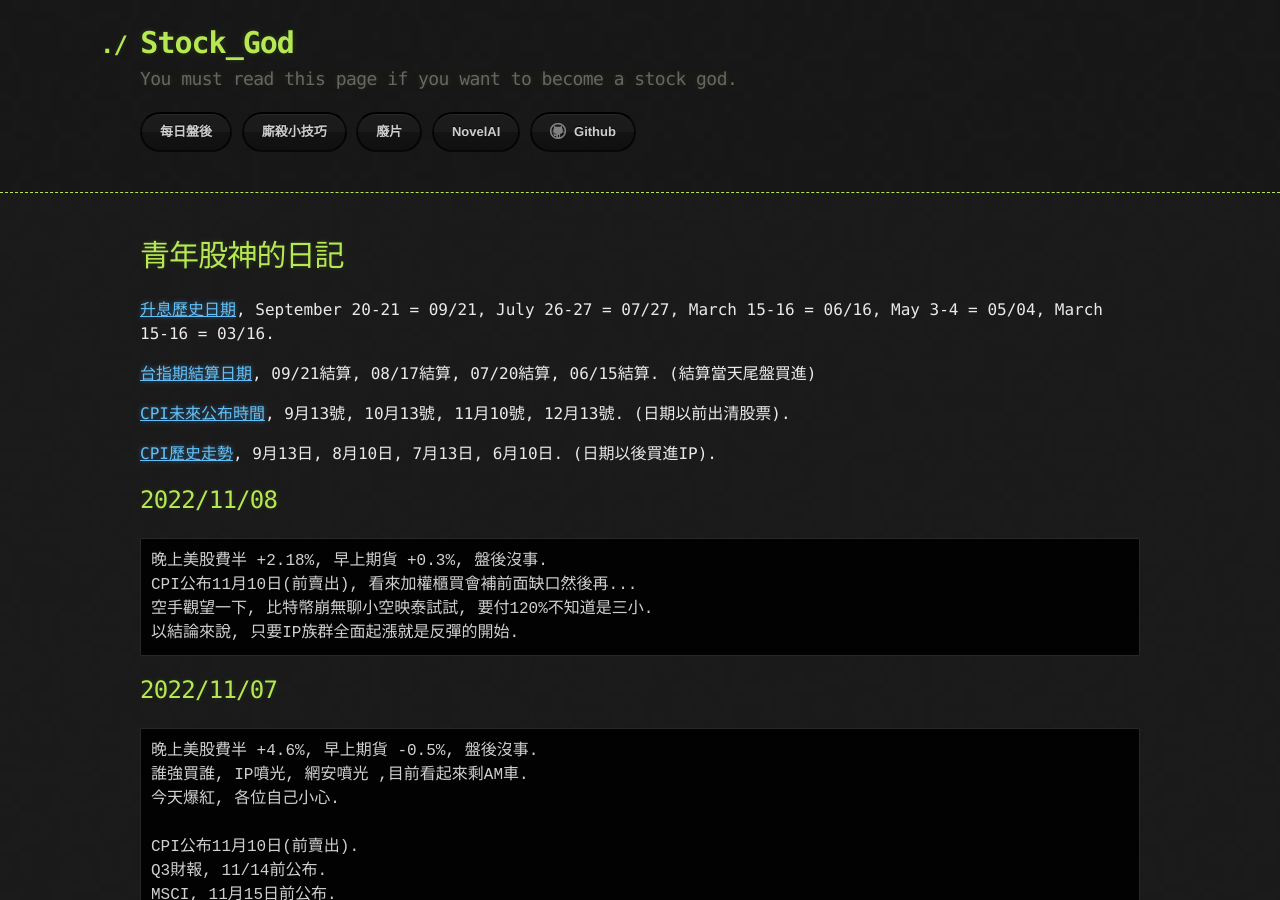
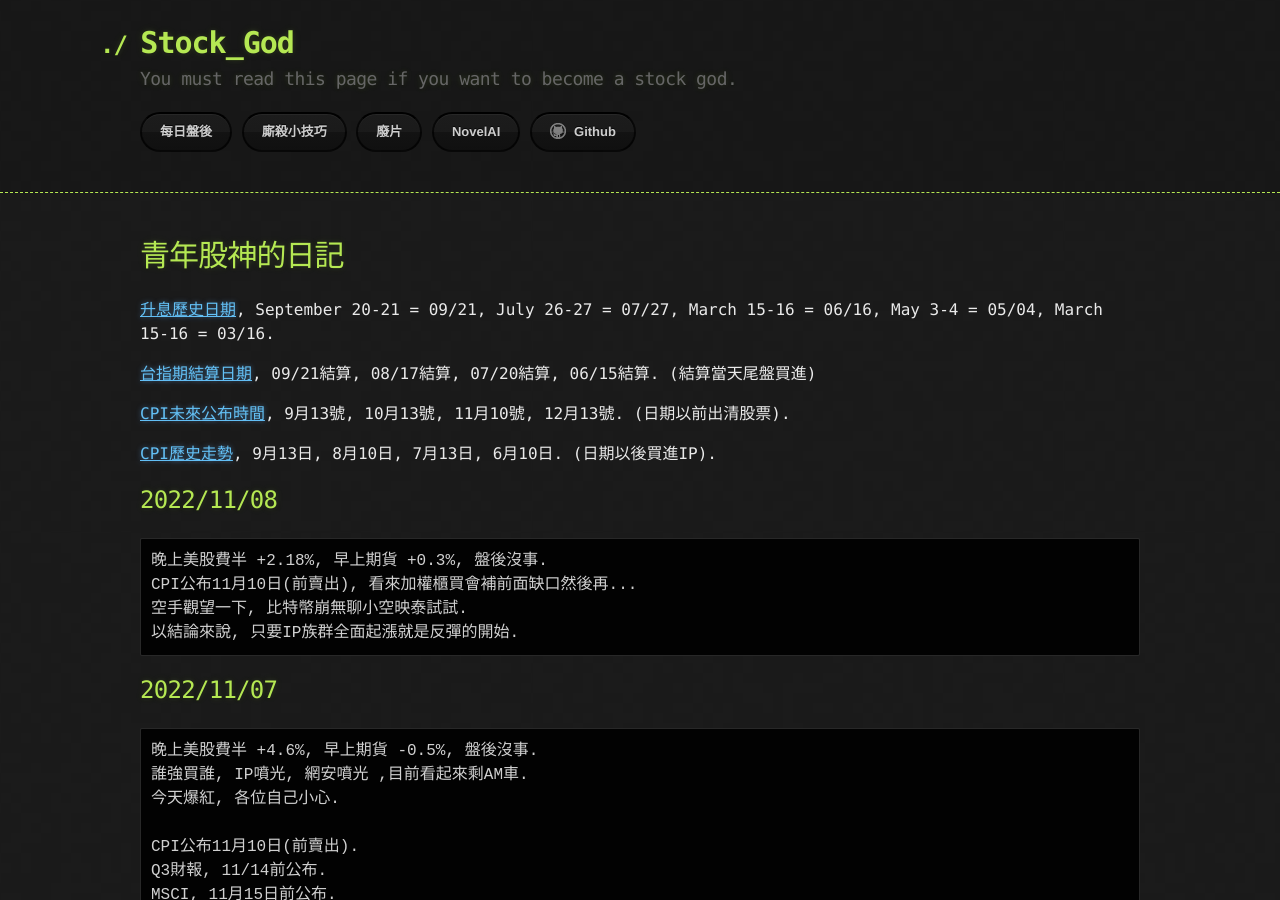
Before and after one commit to lepg5487/Stock_God, a Jekyll site: the page built from index.md, in a window 1280 px wide and 900 px high. Built offline with Jekyll 4.4.1, drawn with Linux system fonts in a browser that asks for light colours; our own code applies the rules of GitHub Pages for plain Markdown files.

Commit message:
Update index.md

````diff
--- a/index.md
+++ b/index.md
@@ -16,7 +16,7 @@ layout: testlayouts
 ```
 晚上美股費半 +2.18%, 早上期貨 +0.3%, 盤後沒事.
 CPI公布11月10日(前賣出), 看來加權櫃買會補前面缺口然後再...
-空手觀望一下, 比特幣崩無聊小空映泰試試, 要付120%不知道是三小.
+空手觀望一下, 比特幣崩無聊小空映泰試試.
 以結論來說, 只要IP族群全面起漲就是反彈的開始.
 ```
 
````
